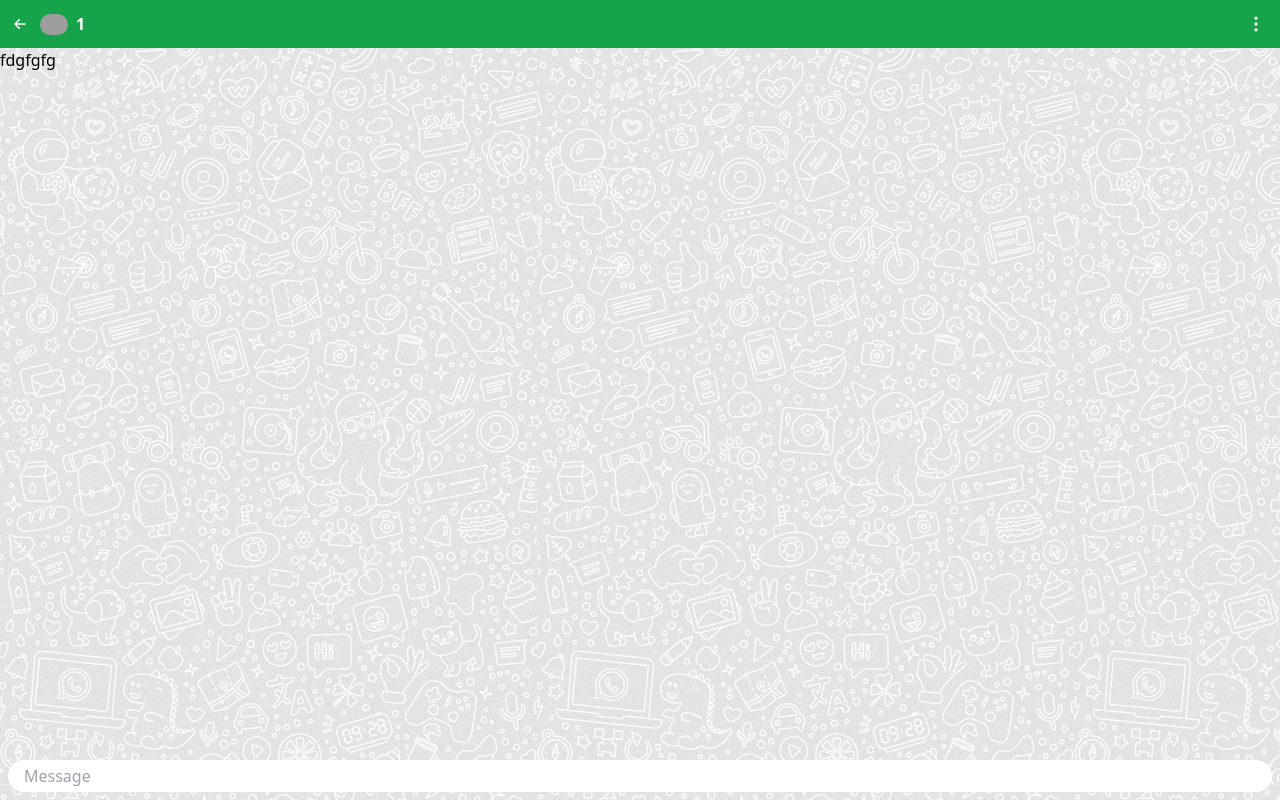
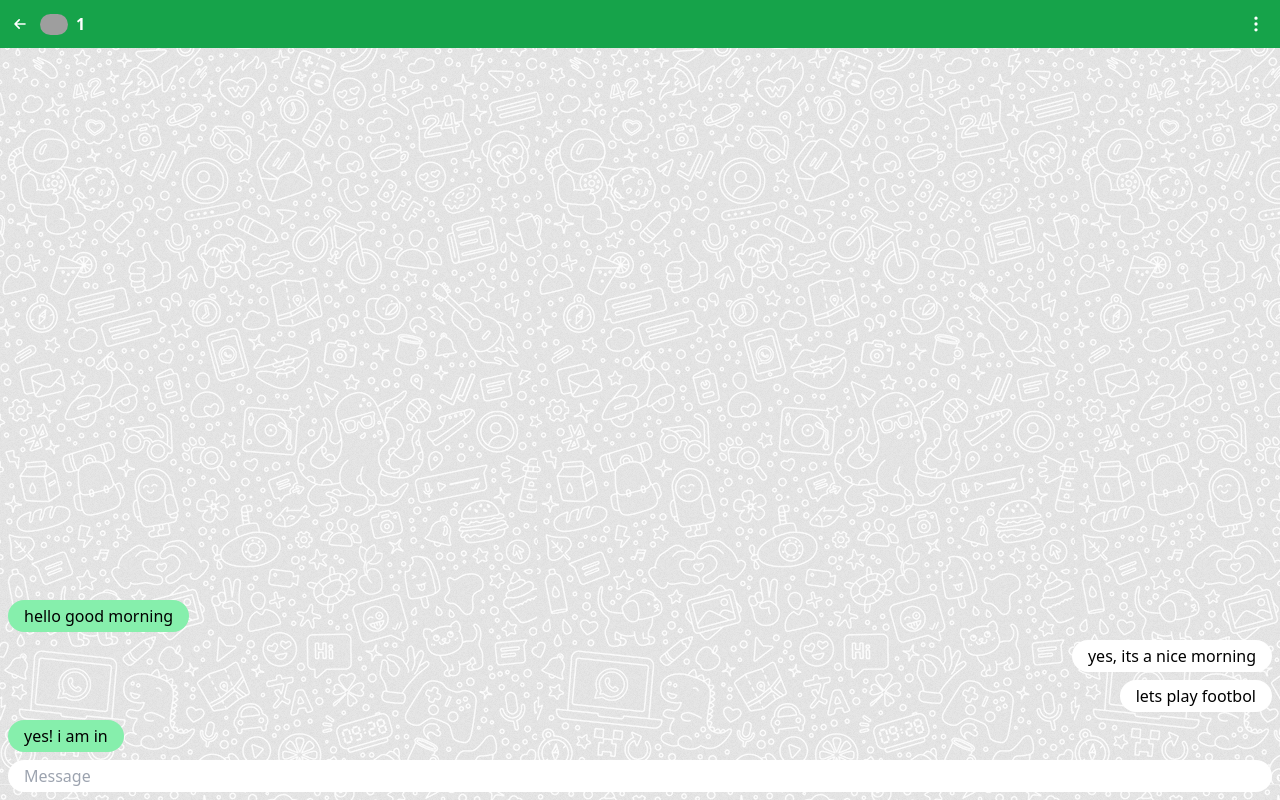
Before and after one commit to eliranr/whatsapp-clone-v1, a Next.js app: page /1 in a window 1280 px wide. Built offline with nearby package versions, Linux system fonts and the light colour scheme; grey boxes are pictures that could not be loaded.

Commit message:
set the messages direction and scroling from down

```diff
--- a/pages/[ids].js
+++ b/pages/[ids].js
@@ -1,11 +1,20 @@
 import {useRouter} from 'next/router';
 import { ArrowSmLeftIcon, DotsVerticalIcon } from "@heroicons/react/outline";
+import { useState, useEffect } from 'react';
 
 
 
 export default function Chat() {
   const router = useRouter();
   const { ids } = router.query;
+
+  const [scrollPosition, setScrollPosition] = useState(0);
+
+
+  const [messages, setMessages] = useState(messaging);
+
+
+
     return (
       <div className='flex flex-col h-[100vh] bg-auto bg-center' style={{background: "url('images/bg-chat1.png')"}}>
         <div className='flex flex-none items-center bg-green-600 text-white pr-2.5 pl-1.5 h-[48px] space-x-1.5'>
@@ -16,12 +25,43 @@ export default function Chat() {
           </div>
           <DotsVerticalIcon className="h-7 hoverEffect"/>
         </div>
-        <div className='w-full flex-grow'>
-          fdgfgfg
+        <div id='boten' className='flex flex-grow flex-col-reverse overflow-x-scroll py-1' onScroll={(e) => setScrollPosition(e.target.scrollTop)}>
+          {messages.map((mess) =>
+            <div className={`flex w-full ${mess.me ? 'justify-start' : 'justify-end'}`}>
+                <div
+                  className={`${mess.me ? 'bg-green-300' : 'bg-white'}
+                  rounded-full py-1 px-4 mx-2 my-1 w-fit`}
+                >
+                  {mess.text}
+                </div>
+            </div>
+          )}
         </div>
-        <div className='p-2'>
+        <div className='p-2 pt-0'>
           <input type='text' placeholder='Message' className='w-full h-8 rounded-full px-4' />
         </div>
       </div>
     )
 }
+
+
+var messaging = [
+  {
+    text: 'hello good morning',
+    me: true
+  },
+  {
+    text: 'yes, its a nice morning',
+    me: false
+  },
+  {
+    text: 'lets play footbol',
+    me: false
+  },
+  {
+    text: 'yes! i am in',
+    me: true
+  },
+]
+
+messaging = messaging.reverse();
```
